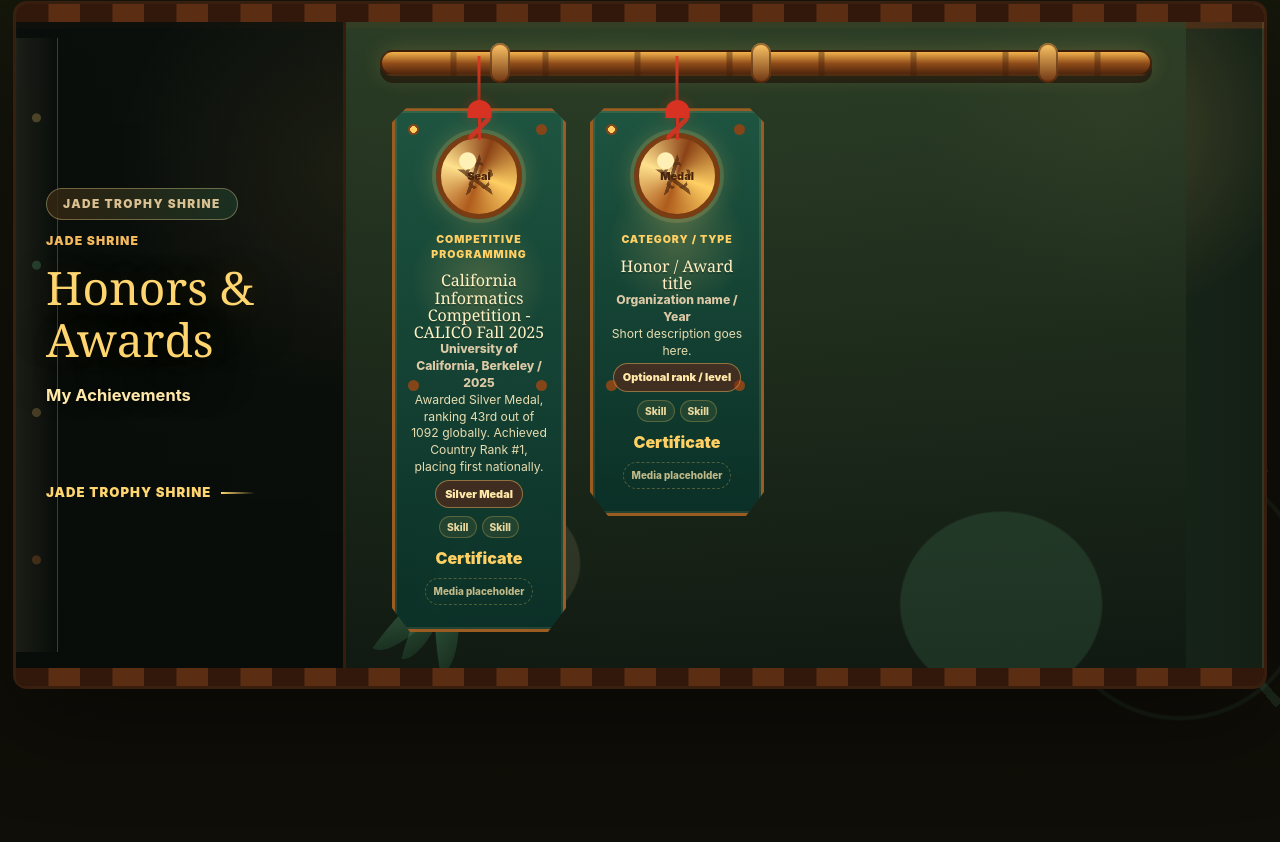
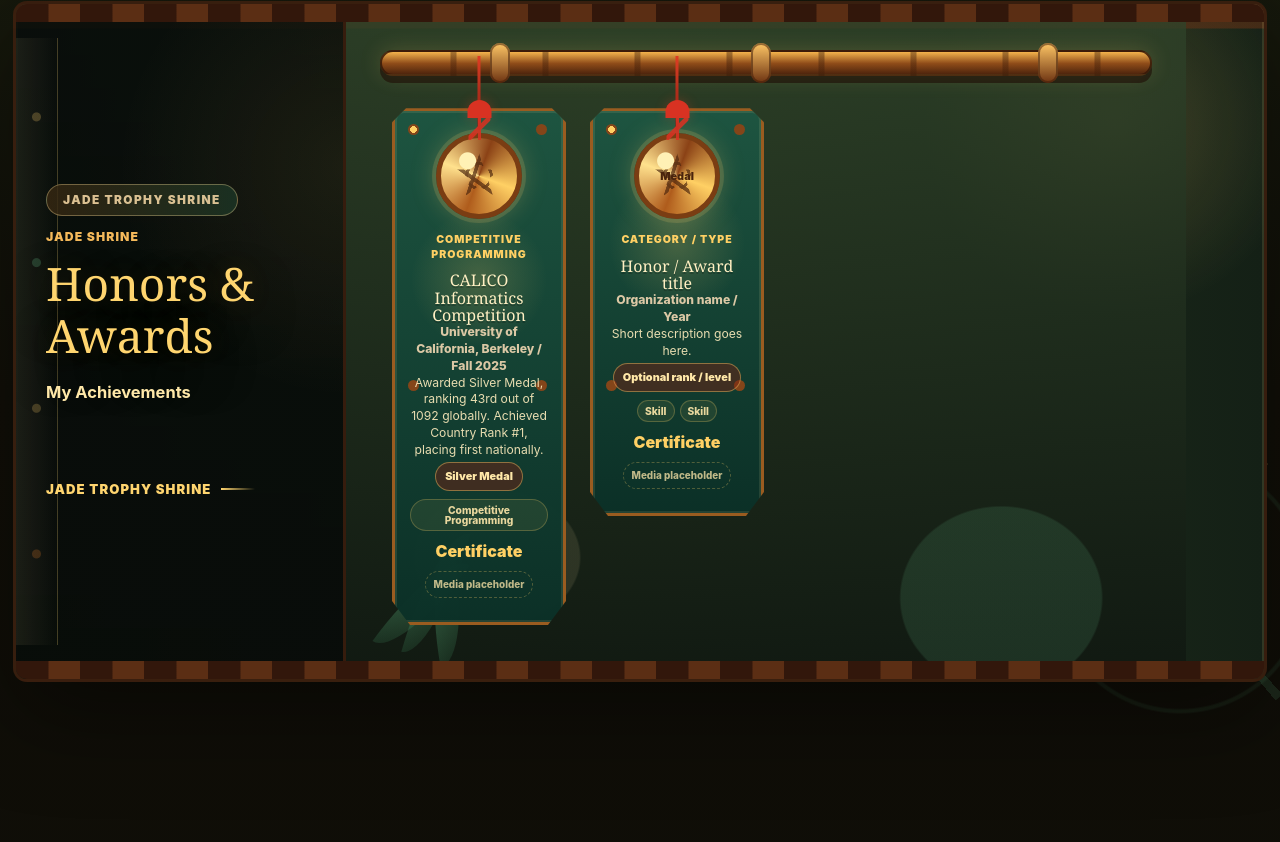
Before and after one commit to LRX16/Portfolio, a Next.js app: page / in a window 1280 px wide. Shown: the part 4978-5820 px from the top of the page. Built offline with nearby package versions, Linux system fonts and the light colour scheme.

Commit message:
Update portfolio.ts

```diff
--- a/src/data/portfolio.ts
+++ b/src/data/portfolio.ts
@@ -429,11 +429,11 @@
   honors: [
     {
       // Honor, award, certification, scholarship, or recognition title.
-      title: "California Informatics Competition - CALICO Fall 2025",
+      title: "CALICO Informatics Competition",
       // Issuing organization.
       issuer: "University of California, Berkeley",
       // Year, month/year, or date range.
-      date: "2025",
+      date: "Fall 2025",
       // Category such as Award, Certification, Competition, Scholarship, or Recognition.
       category: "Competitive Programming",
       // Short explanation of why it matters.
@@ -443,10 +443,10 @@
       // Optional credential, certificate, or proof link.
       certificate: { label: "Certificate", href: "https://your-certificate-link.example" },
       // Skills or themes connected to this recognition.
-      relatedSkills: ["Skill", "Skill"],
+      relatedSkills: ["Competitive Programming"],
       // Optional media/icon placeholder. Replace with an image path or remove if unused.
       media: "Media placeholder",
-      icon: "Seal"
+      icon: ""
     },
     {
       title: "Honor / Award title",
```
